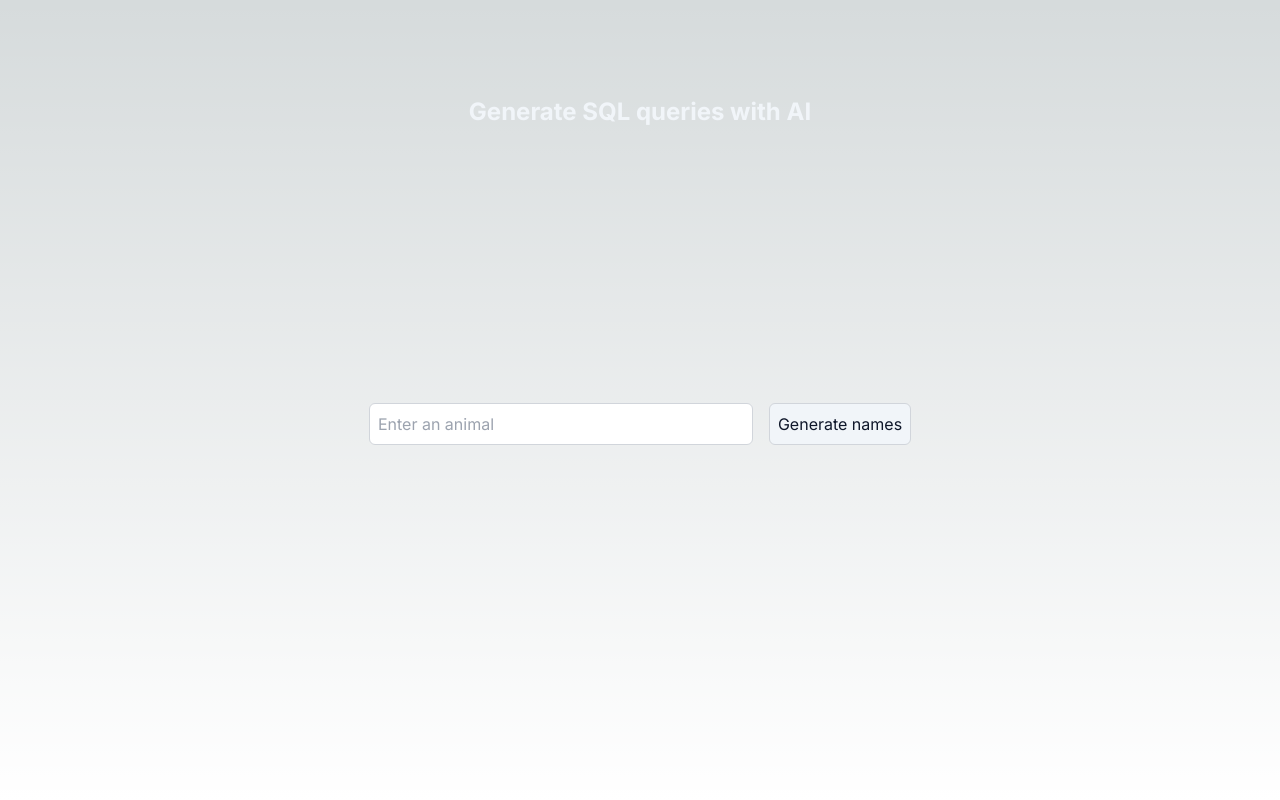
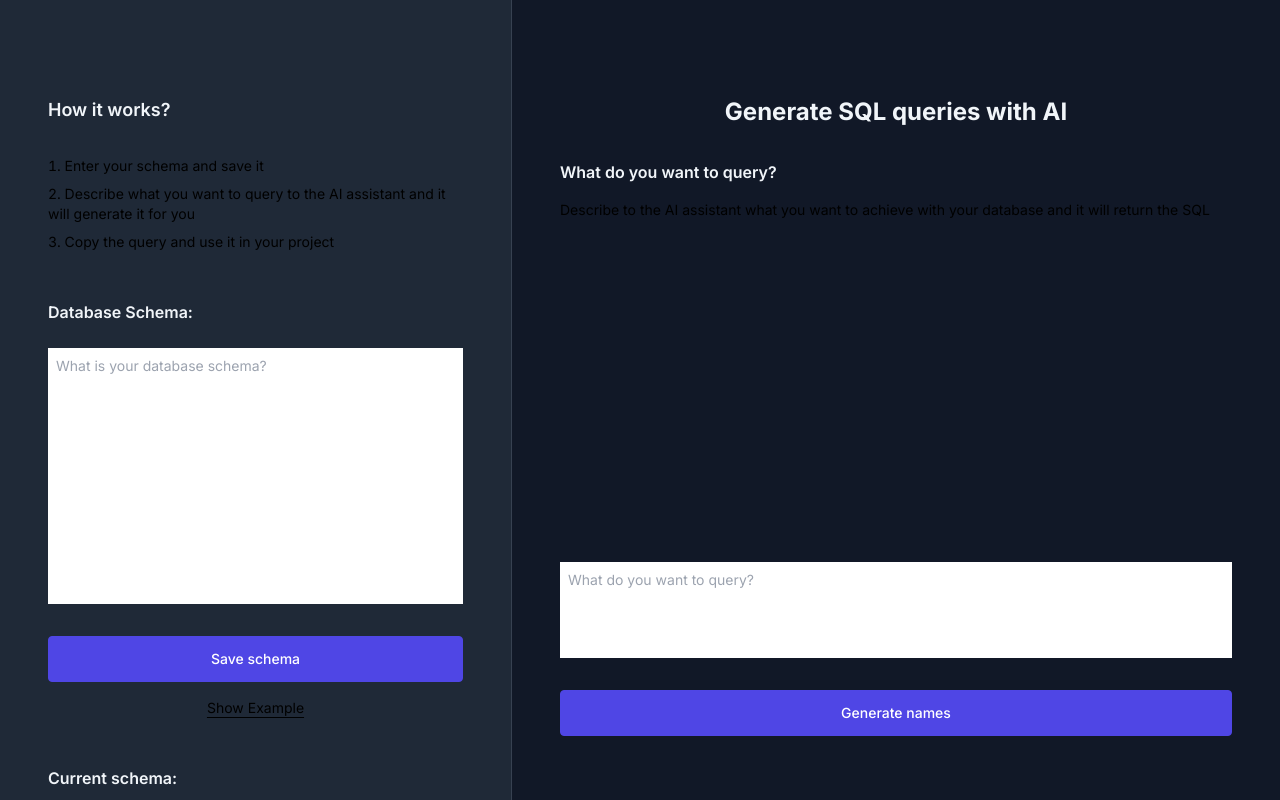
Before and after one commit to brucruz/query-generator, a Next.js app: page / in a window 1280 px wide. Built offline with nearby package versions, Linux system fonts and the light colour scheme.

Commit message:
feat: HTML CSS structure - created basic structure - create button and text area components - added css to elements

```diff
--- a/src/app/page.tsx
+++ b/src/app/page.tsx
@@ -1,44 +1,141 @@
 "use client"; // This is a client component 👈🏽
 
+import Button from "@/components/Button";
+import TextArea from "@/components/TextArea";
 import { useChat } from "ai/react";
 
 export default function Home() {
   const { messages, input, handleInputChange, handleSubmit } = useChat();
 
+  const example = `
+  CREATE TABLE Orders (
+    OrderID int,
+    CustomerID int,
+    OrderDate datetime,
+    OrderTime varchar(8),
+    PRIMARY KEY (OrderID)
+  );
+
+  CREATE TABLE OrderDetails (
+    OrderDetailID int,
+    OrderID int,
+    ProductID int,
+    Quantity int,
+    PRIMARY KEY (OrderDetailID)
+  );
+
+  CREATE TABLE Products (
+    ProductID int,
+    ProductName varchar(50),
+    Category varchar(50),
+    UnitPrice decimal(10, 2),
+    Stock int,
+    PRIMARY KEY (ProductID)
+  );
+
+  CREATE TABLE Customers (
+    CustomerID int,
+    FirstName varchar(50),
+    LastName varchar(50),
+    Email varchar(100),
+    Phone varchar(20),
+    PRIMARY KEY (CustomerID)
+  );`;
+
   return (
-    <main className="flex min-h-screen flex-col items-center justify-between p-24">
-      <h3 className="text-2xl font-bold text-slate-100 mb-4">
+    <main className="flex h-screen w-full bg-gray-900">
+      <aside className="flex-none border-solid border-r px-12 py-24 h-full bg-gray-800 border-gray-700 max-w-lg overflow-y-auto">
+        <h2 className="text-left text-lg font-semibold text-slate-100">
+          How it works?
+        </h2>
+
+        <ol className="py-8">
+          <li className="list-decimal list-inside pb-2 text-sm">
+            Enter your schema and save it
+          </li>
+          <li className="list-decimal list-inside pb-2 text-sm">
+            Describe what you want to query to the AI assistant and it will
+            generate it for you
+          </li>
+          <li className="list-decimal list-inside text-sm">
+            Copy the query and use it in your project
+          </li>
+        </ol>
+
+        <form className="max-w-md" onSubmit={() => {}}>
+          <h3 className="text-left text-md font-semibold text-slate-100 pt-4">
+            Database Schema:
+          </h3>
+
+          <TextArea
+            id="user-input"
+            value=""
+            rows={12}
+            placeholder="What is your database schema?"
+            onChange={() => {}}
+          />
+          <Button type="submit" text="Save schema" />
+
+          <span className="block text-sm underline underline-offset-4 w-fit mx-auto text-center py-4 cursor-pointer">
+            Show Example
+          </span>
+        </form>
+
+        <div className="pt-8">
+          <h3 className="text-left text-md font-semibold text-slate-100">
+            Current schema:
+          </h3>
+
+          <div className="py-4 whitespace-break-spaces">
+            <p className="text-slate-100 text-sm">{example}</p>
+          </div>
+        </div>
+      </aside>
+
+      <div className="flex-1 flex flex-col items-center w-full px-12 pt-24 py-16 h-screen space-between">
+        <div className="max-w-2xl w-full">
+          <h1 className="text-center text-2xl font-bold text-slate-100 pb-8">
             Generate SQL queries with AI
+          </h1>
+
+          <h3 className="text-left text-md font-semibold text-slate-100">
+            What do you want to query?
           </h3>
-      <form onSubmit={handleSubmit}>
-        <input
-          type="text"
-          name="animal"
-          placeholder="Enter an animal"
-          value={input}
-          onChange={handleInputChange}
-          className="border border-gray-300 rounded-md p-2 w-96 text-slate-900"
-        />
-        <input
-          type="submit"
-          value="Generate names"
-          className="ml-4 bg-slate-100 border border-gray-300 rounded-md p-2 text-slate-900"
-        />
-      </form>
-      <div className="text-left">
+
+          <p className="pt-4 text-sm">
+            Describe to the AI assistant what you want to achieve with your
+            database and it will return the SQL
+          </p>
+        </div>
+
+        <div className="py-8 text-left max-w-2xl w-full h-full">
           {messages.map((message) => (
             <div className="flex gap-4 py-4" key={message.id}>
-            <div className="w-1/4">
+              <div className="w-1/4 font-semibold">
                 <p className="text-slate-100">
                   {message.role === "user" ? "You:" : "AI:"}
                 </p>
               </div>
               <div className="w-3/4">
-              <p className="text-slate-100">{message.content}</p>
+                <p className="text-slate-100 whitespace-break-spaces">
+                  {message.content}
+                </p>
               </div>
             </div>
           ))}
         </div>
+
+        <form className="max-w-2xl w-full" onSubmit={handleSubmit}>
+          <TextArea
+            id="user-input"
+            value={input}
+            placeholder="What do you want to query?"
+            onChange={handleInputChange}
+          />
+          <Button type="submit" text="Generate names" />
+        </form>
+      </div>
     </main>
+    // </div>
   );
 }
--- /dev/null
+++ b/src/components/Button.tsx
@@ -0,0 +1,32 @@
+interface ButtonProps extends React.ButtonHTMLAttributes<HTMLButtonElement> {
+  text: string;
+  variant?: "primary" | "secondary";
+}
+
+export function Button({
+  text,
+  variant = "primary",
+  ...rest
+}: ButtonProps): JSX.Element {
+  return (
+    <>
+      {variant === "primary" ? (
+        <button
+          className="w-full text-center cursor-pointer inline-block rounded border border-indigo-600 bg-indigo-600 px-12 py-3 text-sm font-medium text-white hover:bg-indigo-500 focus:outline-none focus:ring active:text-indigo-500"
+          {...rest}
+        >
+          {text}
+        </button>
+      ) : (
+        <button
+          className="w-full text-center cursor-pointer inline-block rounded border border-indigo-600 px-12 py-3 text-sm font-medium text-indigo-600 hover:bg-indigo-600 hover:text-white focus:outline-none focus:ring active:bg-indigo-500"
+          {...rest}
+        >
+          {text}
+        </button>
+      )}
+    </>
+  );
+}
+
+export default Button;
--- /dev/null
+++ b/src/components/TextArea.tsx
@@ -0,0 +1,40 @@
+interface TextAreaProps
+  extends React.TextareaHTMLAttributes<HTMLTextAreaElement> {
+  id: string;
+  value: string;
+  placeholder?: string;
+  label?: string;
+  rows?: number;
+}
+
+export function TextArea({
+  id,
+  value,
+  placeholder,
+  label,
+  rows = 4,
+  ...rest
+}: TextAreaProps): JSX.Element {
+  return (
+    <div className="pt-6 pb-8">
+      {label && (
+        <label htmlFor={id} className="sr-only">
+          {label}
+        </label>
+      )}
+
+      <div className="overflow-hidden">
+        <textarea
+          id={id}
+          className="p-2 text-slate-900 w-full resize-none border-x-0 border-t-0 border-gray-200 align-top sm:text-sm"
+          rows={rows}
+          placeholder={placeholder}
+          value={value}
+          {...rest}
+        ></textarea>
+      </div>
+    </div>
+  );
+}
+
+export default TextArea;
```
Lines whose indentation alone changed are shown as unchanged.
